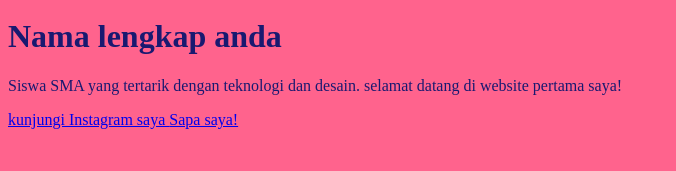
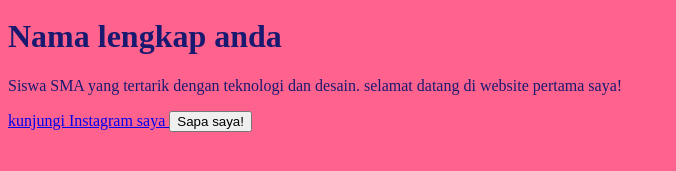
Before and after one commit to alfirizasafira10-afk/pelatihanTIK, a plain HTML site: page index.html in a window 1280 px wide. Shown: the part 29-200 px from the top of the page, without its empty margins (0-676 px from the left). Drawn offline with Linux system fonts and the light colour scheme.

Commit message:
Update index.html

```diff
--- a/index.html
+++ b/index.html
@@ -9,7 +9,7 @@
         <h1>Nama lengkap anda</h1>
         <p>Siswa SMA yang tertarik dengan teknologi dan desain. selamat datang di website pertama saya!</p>
         <a href="https://www.instagram.com/awayxc">kunjungi Instagram saya
-        <botton id="sapabutton">Sapa saya!</botton>
+        <button id="sapabutton">Sapa saya!</button>
           </div>
  <script scr="script.js"></script>
 </body>
```
